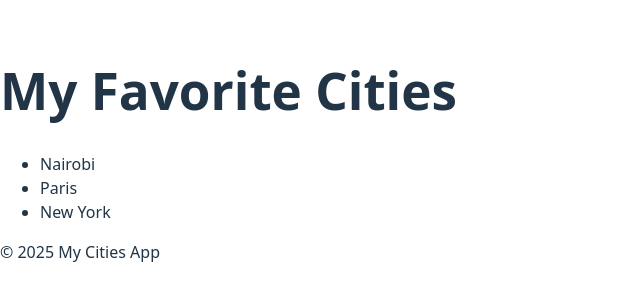
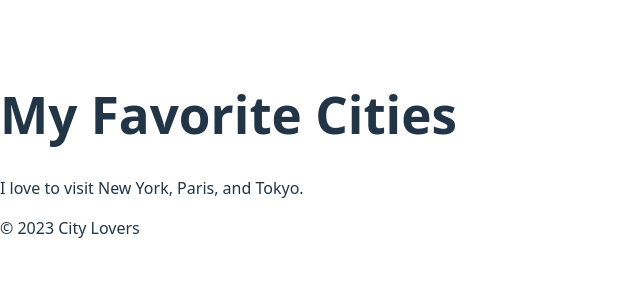
Before and after one commit to Prudence-Mwiti/alx-fe-reactjs, a React (Vite) app in the folder alx-react-app/: page / in a window 1280 px wide. Shown: the part 246-546 px from the top of the page, without its empty margins (0-640 px from the left). Built offline with nearby package versions, Linux system fonts and the light colour scheme.

Commit message:
Fix components to match checker requirements

```diff
--- a/alx-react-app/src/Footer.jsx
+++ b/alx-react-app/src/Footer.jsx
@@ -1,7 +1,7 @@
 function Footer() {
   return (
     <footer>
-      <p>© 2025 My Cities App</p>
+      <p>© 2023 City Lovers</p>
     </footer>
   );
 }
--- a/alx-react-app/src/MainContent.jsx
+++ b/alx-react-app/src/MainContent.jsx
@@ -1,11 +1,7 @@
 function MainContent() {
   return (
     <main>
-      <ul>
-        <li>Nairobi</li>
-        <li>Paris</li>
-        <li>New York</li>
-      </ul>
+      <p>I love to visit New York, Paris, and Tokyo.</p>
     </main>
   );
 }
```
